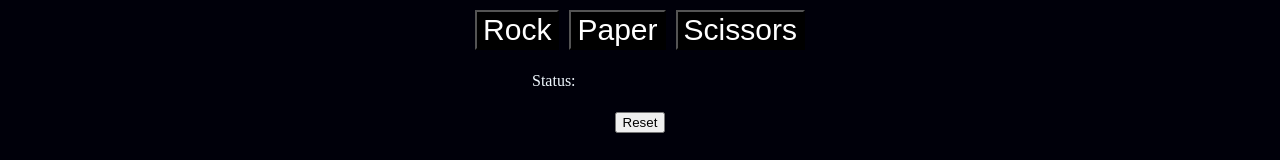
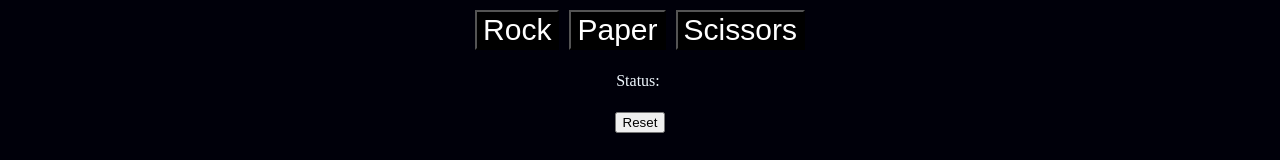
Before and after one commit to zoriarez/Janken-Project, a plain HTML site: page index.html in a window 1280 px wide. Shown: the part 365-525 px from the top of the page. Drawn offline with Linux system fonts and the light colour scheme.

Commit message:
status css fix

```diff
--- a/style.css
+++ b/style.css
@@ -42,10 +42,10 @@ header h1{
 }
 .status{
     margin-top: 20px;
-    margin-left: 530px;
+
     color: aliceblue;
     display: flex;
-
+    justify-content:center;
     flex-direction: row;
 }
 .status div{
```
